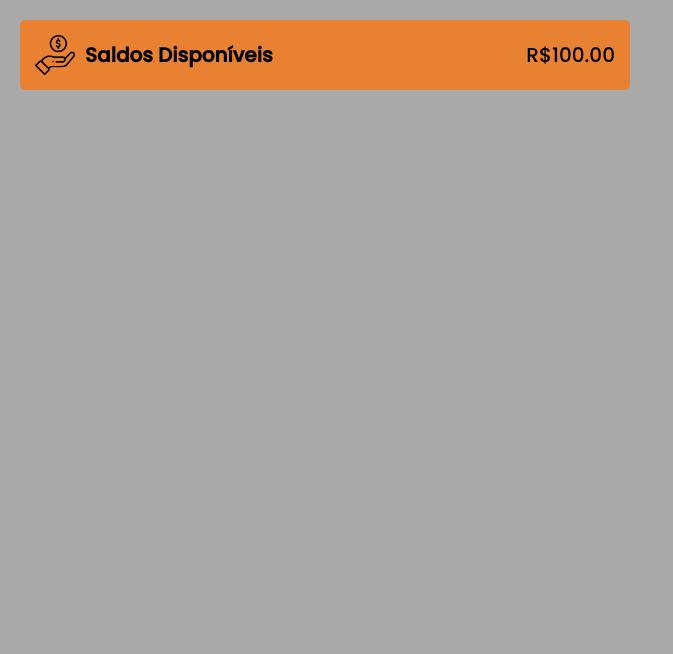
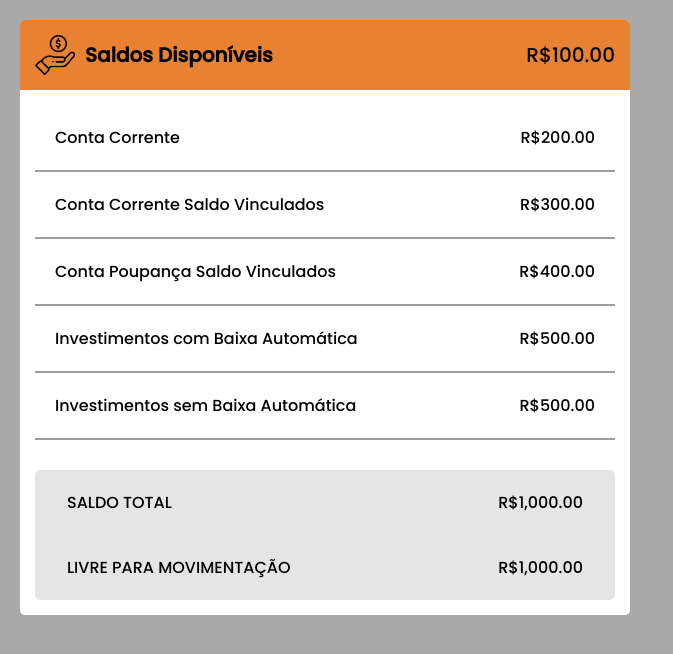
Before and after one commit to PedroHPAlmeida/cards-project-angular, an Angular app: page / in a window 1280 px wide. Shown: the top 654 px of the page, without its empty margins (0-673 px from the left). Built offline with nearby package versions, Linux system fonts and the light colour scheme.

Commit message:
Adiciona card de saldo

```diff
--- a/src/app/app.component.html
+++ b/src/app/app.component.html
@@ -1,8 +1,3 @@
 <div class="container">
-  <app-card-header
-    class="item"
-    icon="../assets/icons/icon-hand.png"
-    title="Saldos Disponíveis"
-    [value]="100">
-  </app-card-header>
+  <app-balance-card class="item"></app-balance-card>
 </div>
--- a/src/app/app.module.ts
+++ b/src/app/app.module.ts
@@ -4,11 +4,13 @@ import { BrowserModule } from '@angular/platform-browser';
 import { AppRoutingModule } from './app-routing.module';
 import { AppComponent } from './app.component';
 import { CardHeaderComponent } from './components/card-header/card-header.component';
+import { BalanceCardComponent } from './components/balance-card/balance-card.component';
 
 @NgModule({
   declarations: [
     AppComponent,
-    CardHeaderComponent
+    CardHeaderComponent,
+    BalanceCardComponent
   ],
   imports: [
     BrowserModule,
--- /dev/null
+++ b/src/app/components/balance-card/balance-card.component.html
@@ -0,0 +1,25 @@
+<div class="card">
+    <app-card-header
+        class="item"
+        icon="../assets/icons/icon-hand.png"
+        title="Saldos Disponíveis"
+        [value]="100">
+    </app-card-header>
+
+    <div class="card__content">
+        <div *ngFor="let balance of availableBalances">
+            <div class="card__content-item">
+                <p>{{ balance.display }}</p>
+                <p>{{ balance.value | currency: "BRL": 'symbol' : '1.2-2' }}</p>
+            </div>
+            <div class="card__content-line"></div>
+        </div>
+
+        <div class="card__content-summary">
+            <div class="card__content-item" *ngFor="let total of summary">
+                <p>{{ total.display | uppercase }}</p>
+                <p>{{ total.value | currency: "BRL": 'symbol' : '1.2-2' }}</p>
+            </div>
+        </div>
+    </div>
+</div>
--- /dev/null
+++ b/src/app/components/balance-card/balance-card.component.scss
@@ -0,0 +1,35 @@
+.card {
+    border: none;
+    overflow: hidden;
+    border-radius: 5px;
+    background-color: white;
+
+    &__content {
+        padding: 15px;
+        overflow: hidden;
+        border-bottom-left-radius: 5px;
+        border-bottom-right-radius: 5px;
+        background-color: white;
+    }
+
+    &__content-item {
+        display: flex;
+        align-items: center;
+        padding: 20px;
+
+        p:nth-of-type(1) {
+            margin-right: auto;
+        }
+    }
+
+    &__content-line {
+        border: 0.5px solid #9e9e9e;
+    }
+
+    &__content-summary {
+        margin-top: 30px;
+        border-radius: 5px;
+        background-color: rgba(0, 0, 0, 0.1);
+        padding: 0px 12px;
+    }
+}
--- /dev/null
+++ b/src/app/components/balance-card/balance-card.component.ts
@@ -0,0 +1,20 @@
+import { Component } from '@angular/core';
+
+@Component({
+  selector: 'app-balance-card',
+  templateUrl: './balance-card.component.html',
+  styleUrl: './balance-card.component.scss'
+})
+export class BalanceCardComponent {
+  availableBalances = [
+    { display: 'Conta Corrente', value: 200 },
+    { display: 'Conta Corrente Saldo Vinculados', value: 300 },
+    { display: 'Conta Poupança Saldo Vinculados', value: 400 },
+    { display: 'Investimentos com Baixa Automática', value: 500 },
+    { display: 'Investimentos sem Baixa Automática', value: 500 },
+  ];
+  summary = [
+    { display: 'Saldo Total', value: 1000 },
+    { display: 'Livre para Movimentação', value: 1000 },
+  ];
+}
--- a/src/app/components/card-header/card-header.component.html
+++ b/src/app/components/card-header/card-header.component.html
@@ -1,9 +1,7 @@
-<div class="card">
-    <div class="card__header" [style]="{backgroundColor: bgColor}">
-        <div class="card__header-title">
-            <img class="card__header-icon" [src]="icon">
-            <h1>{{ title }}</h1>
-        </div>
-        <p *ngIf="value">{{ value | currency: "BRL": 'symbol' : '1.2-2' }}</p>
+<div class="header" [style]="{backgroundColor: bgColor}">
+    <div class="header__title">
+        <img class="header__icon" [src]="icon">
+        <h1>{{ title }}</h1>
     </div>
+    <p *ngIf="value">{{ value | currency: "BRL": 'symbol' : '1.2-2' }}</p>
 </div>
--- a/src/app/components/card-header/card-header.component.scss
+++ b/src/app/components/card-header/card-header.component.scss
@@ -1,21 +1,15 @@
-.card {
-    border: none;
-    overflow: hidden;
-    border-radius: 5px;
-    background-color: white;
+.header {
+    padding: 15px;
+    display: flex;
+    align-items: center;
+    height: 100%;
+    width: 100%;
 
-    &__header {
-        padding: 15px;
-
-        display: flex;
-        align-items: center;
-
-        p {
-            font-size: 20px;
-        }
+    p {
+        font-size: 20px;
     }
 
-    &__header-title {
+    &__title {
         display: flex;
         align-items: center;
         margin-right: auto;
@@ -25,7 +19,7 @@
         }
     }
 
-    &__header-icon {
+    &__icon {
         width: 40px;
         margin-right: 10px;
     }
```
Also changed, not shown: 1 other file (tests, documents, lock files or other folders).
